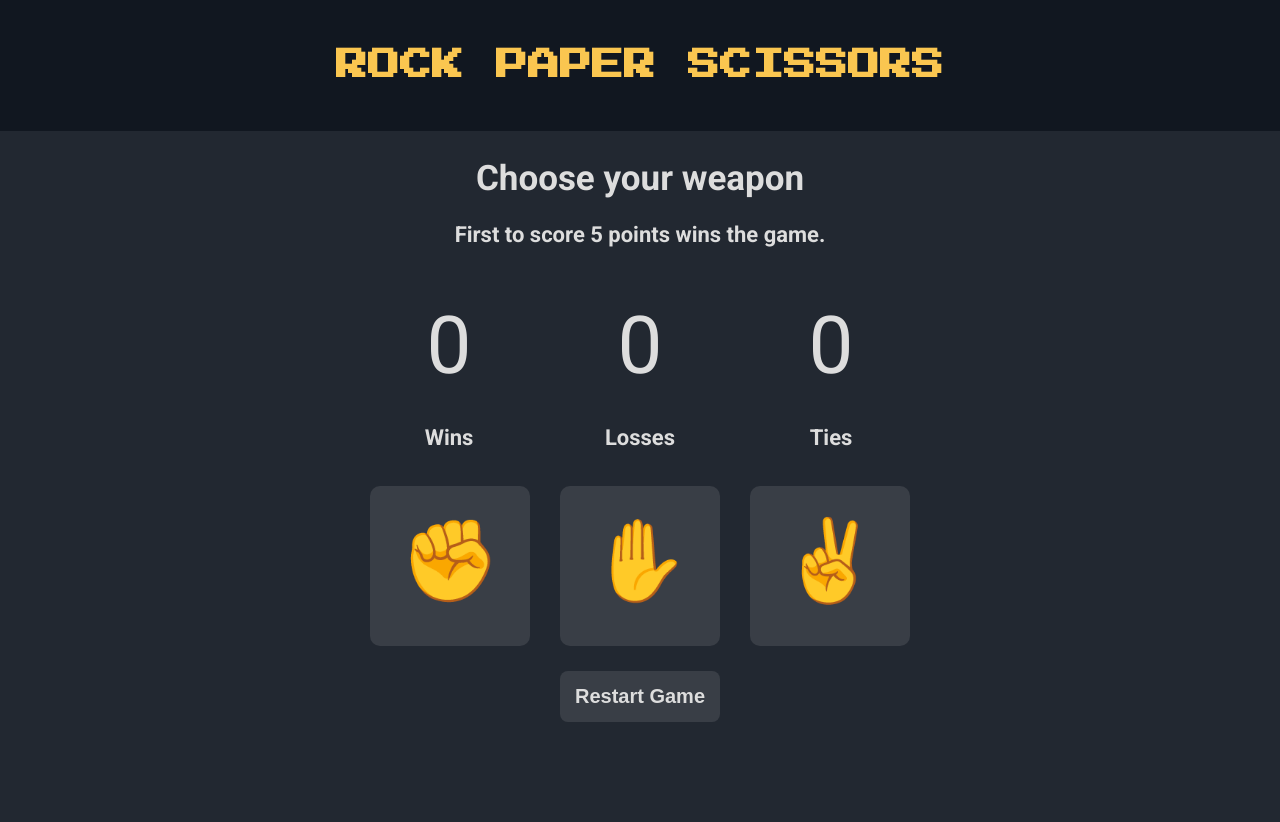
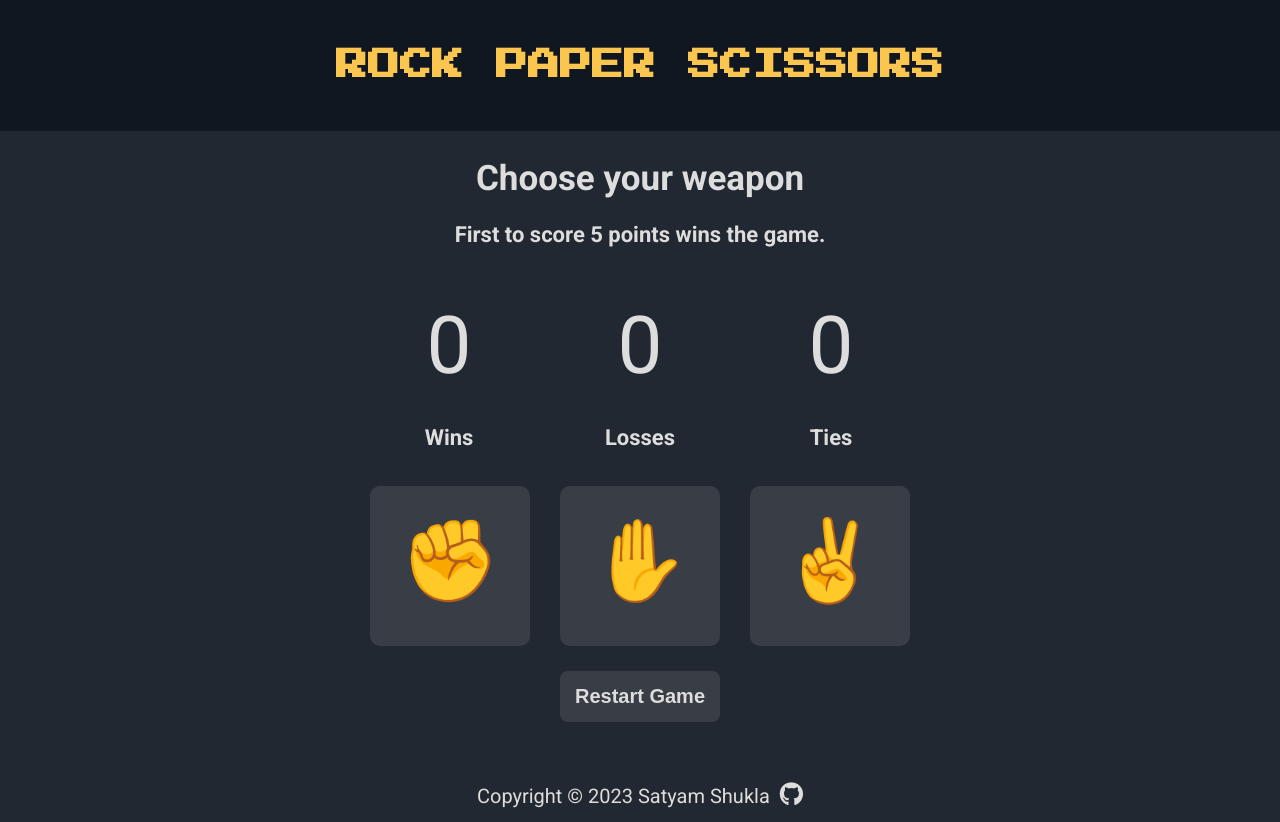
Before and after one commit to sshuklaji962/Rock-Paper-Scissors, a plain HTML site: page index.html in a window 1280 px wide. Drawn offline with Linux system fonts and the light colour scheme.

Commit message:
footer added

```diff
--- a/index.html
+++ b/index.html
@@ -12,11 +12,12 @@
       rel="stylesheet"
     />
     <link rel="shortcut icon" href="favicon.ico" />
+    <script src="https://kit.fontawesome.com/e5959a7ee6.js" crossorigin="anonymous"></script>
 </head>
 <body>
     <audio id="clickSound" src="sounds\click-sound.mp3"></audio>
-    <audio id="happySound" src="sounds\happy2.mp3"></audio>
-    <audio id="sadSound" src="sounds\crying2.mp3"></audio>
+    <audio id="happySound" src="sounds\happy.mp3"></audio>
+    <audio id="sadSound" src="sounds\crying.mp3"></audio>
 
     <header class="header"><h1 class="title">ROCK PAPER SCISSORS</h1></header>
     <main>
@@ -54,15 +55,26 @@
      </div>
 
       <button onclick= "resetScore()" class="resetBtn">Restart Game</button>
+    </main>
 
-      <!--  Modal Implementation -->
-      <div class="modal" id="endgameModal">
-        <p class="modal-title" id="endgameMsg"></p>
-        <button onclick="resetScore();" class="resetBtn">Play again</button>
-      </div>
-      <div class="overlay" id="overlay"></div>
+    <footer class="footer">
+      <p>
+        Copyright ©
+        <script>
+          document.write(new Date().getFullYear())
+        </script>
+        Satyam Shukla
+      </p>
+      <a href="https://github.com/sshuklaji962" target="_blank">
+        <i class="fab fa-github"></i></a>
+    </footer>
 
-    </main>
+    <!--  Modal Implementation -->
+    <div class="modal" id="endgameModal">
+      <p class="modal-title" id="endgameMsg"></p>
+      <button onclick="resetScore();" class="resetBtn">Play again</button>
+    </div>
+    <div class="overlay" id="overlay"></div>
     <script src="app.js"></script>
   </body>
 </html>
--- a/style.css
+++ b/style.css
@@ -4,6 +4,11 @@
   box-sizing: border-box;
   padding: 0;
   margin: 0;
+}
+html {
+  /* footer support */
+  position: relative;
+  min-height: 100%;
 }
 main {
   margin-top: 20px;
@@ -136,3 +141,28 @@ body{
 .overlay.active {
   display: block;
 }
+
+/* footer */
+.footer {
+  position: absolute;
+  bottom: 0;
+  left: 0;
+  display: flex;
+  align-items: center;
+  justify-content: center;
+  gap: 10px;
+  width: 100%;
+  padding: 10px;
+  color:  #ddd;
+  font-size: 20px;
+}
+
+.fa-github {
+  color:  #ddd;
+  font-size: 24px;
+  transition: transform 0.3s ease-in-out;
+}
+
+.fa-github:hover {
+  transform: rotate(360deg) scale(1.2);
+}
```
